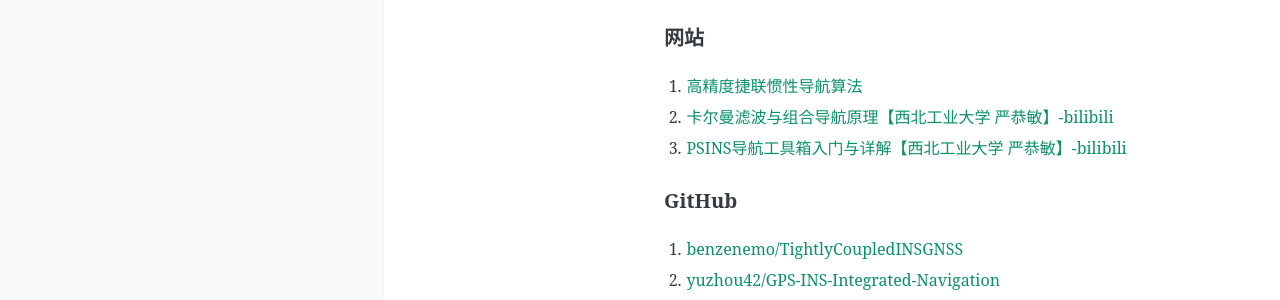
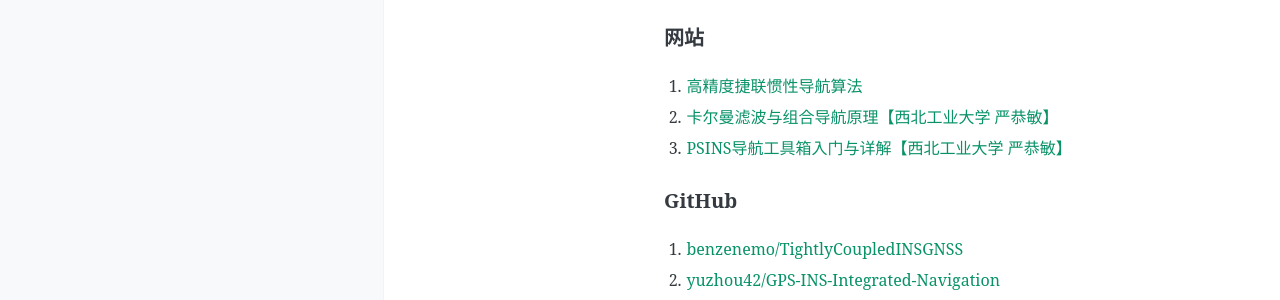
Before and after one commit to zxl19/zxl19.github.io, a Jekyll site: the page built from _posts/2022-10-11-navigation-material.md, in a window 1280 px wide and 1361 px high. Shown: the part 801-1101 px from the top of the window. Built offline with Jekyll 4.4.1, drawn with Linux system fonts in a browser that asks for light colours; comment, search, counter and statistics services are not loaded.

Commit message:
Update Posts

```diff
--- a/_posts/2022-10-11-navigation-material.md
+++ b/_posts/2022-10-11-navigation-material.md
@@ -36,8 +36,8 @@ pinned: false
 ### 网站
 
 1. [高精度捷联惯性导航算法](http://www.psins.org.cn)
-2. [卡尔曼滤波与组合导航原理【西北工业大学 严恭敏】-bilibili](https://www.bilibili.com/video/BV11K411J7gp)
-3. [PSINS导航工具箱入门与详解【西北工业大学 严恭敏】-bilibili](https://www.bilibili.com/video/BV1R54y1E7ut)
+2. [卡尔曼滤波与组合导航原理【西北工业大学 严恭敏】](https://www.bilibili.com/video/BV11K411J7gp)
+3. [PSINS导航工具箱入门与详解【西北工业大学 严恭敏】](https://www.bilibili.com/video/BV1R54y1E7ut)
 
 ### GitHub
 
```
Also changed, not shown: _posts/2021-07-06-matlab-oop.md (+1 -1 lines), _posts/2022-06-10-photography-postprocess.md (+1 -0 lines).
